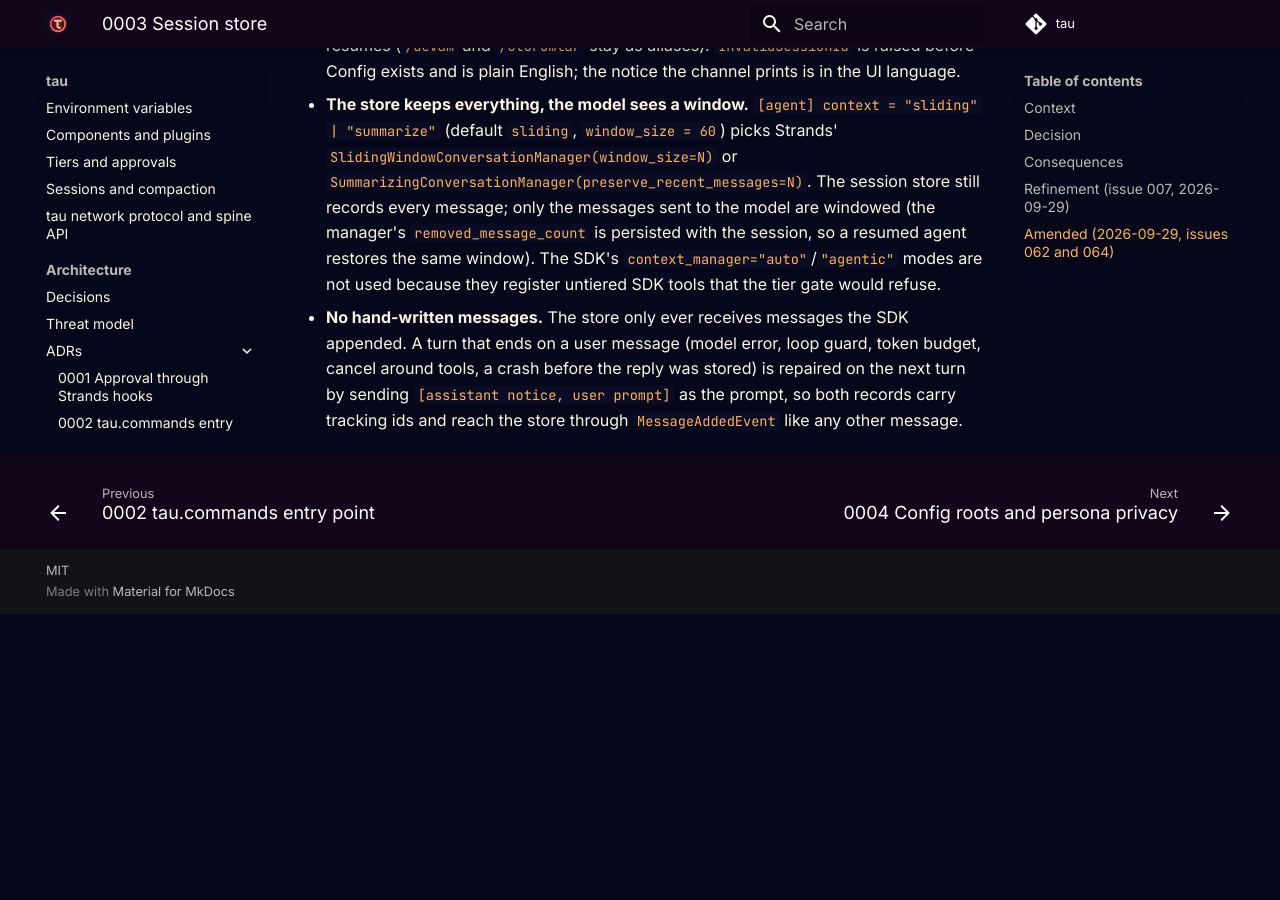
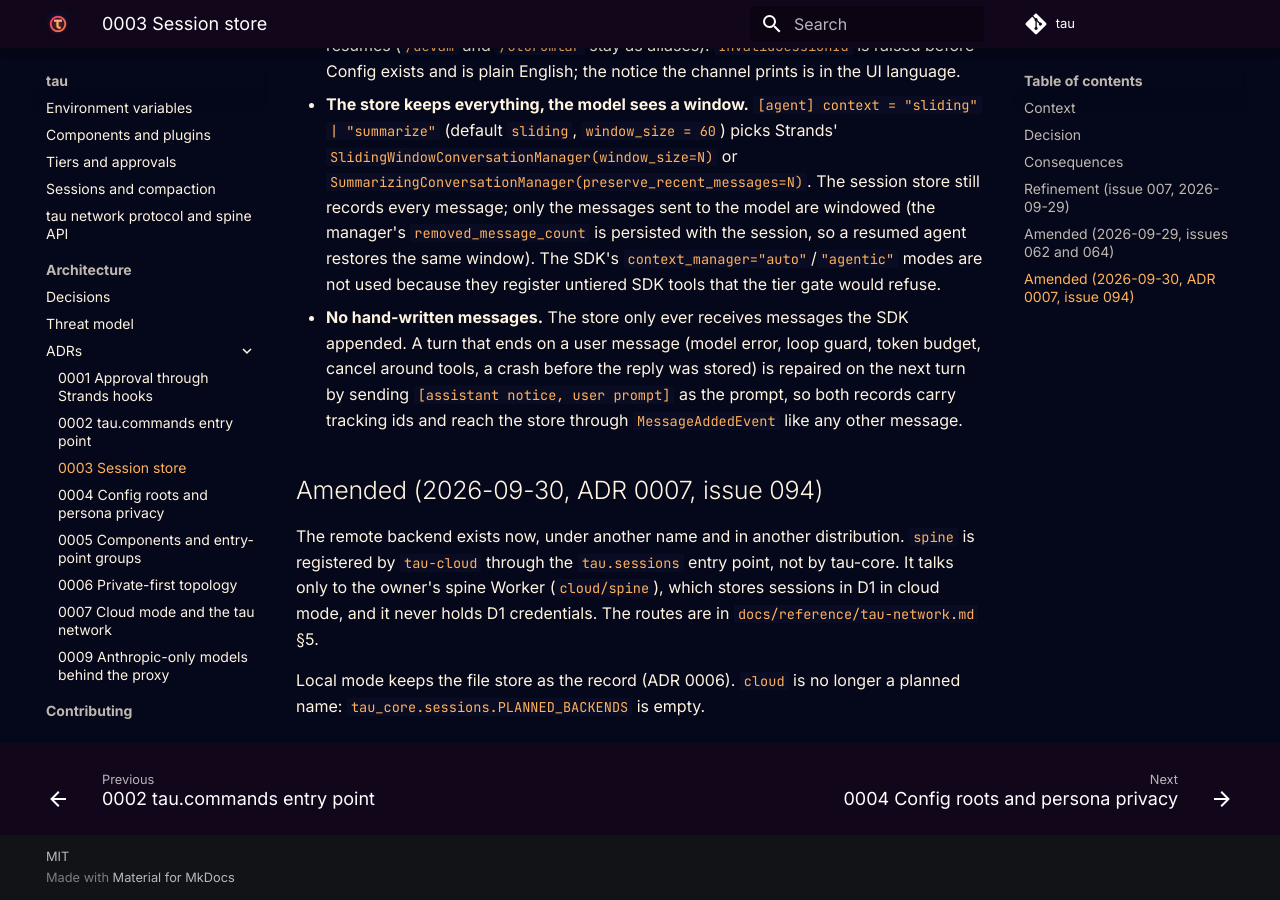
Before and after one commit to fport/tau, an MkDocs documentation site: the page built from docs/adr/0003-session-store-extends-strands-repository.md, in a window 1280 px wide and 900 px high, scrolled down 2249 px. Built offline with MkDocs 1.6.1 and Material for MkDocs 9.7.7, drawn with Linux system fonts in a browser that asks for light colours; comment, search, counter and statistics services are not loaded; before the commit the page ends 2863 px from its top, so only the background shows below that.

Commit message:
docs(core): the remote session backend is spine from tau-cloud
Refs: 094

```diff
--- a/docs/adr/0003-session-store-extends-strands-repository.md
+++ b/docs/adr/0003-session-store-extends-strands-repository.md
@@ -84,3 +84,9 @@ sessions in D1 behind the tau-cloud Worker.
   crash before the reply was stored) is repaired on the next turn by sending
   `[assistant notice, user prompt]` as the prompt, so both records carry tracking ids and reach
   the store through `MessageAddedEvent` like any other message.
+
+## Amended (2026-09-30, ADR 0007, issue 094)
+
+The remote backend exists now, under another name and in another distribution. `spine` is registered by `tau-cloud` through the `tau.sessions` entry point, not by tau-core. It talks only to the owner's spine Worker (`cloud/spine`), which stores sessions in D1 in cloud mode, and it never holds D1 credentials. The routes are in `docs/reference/tau-network.md` §5.
+
+Local mode keeps the file store as the record (ADR 0006). `cloud` is no longer a planned name: `tau_core.sessions.PLANNED_BACKENDS` is empty.
```
Also changed, not shown: packages/tau-core/README.md (+1 -1 lines).
